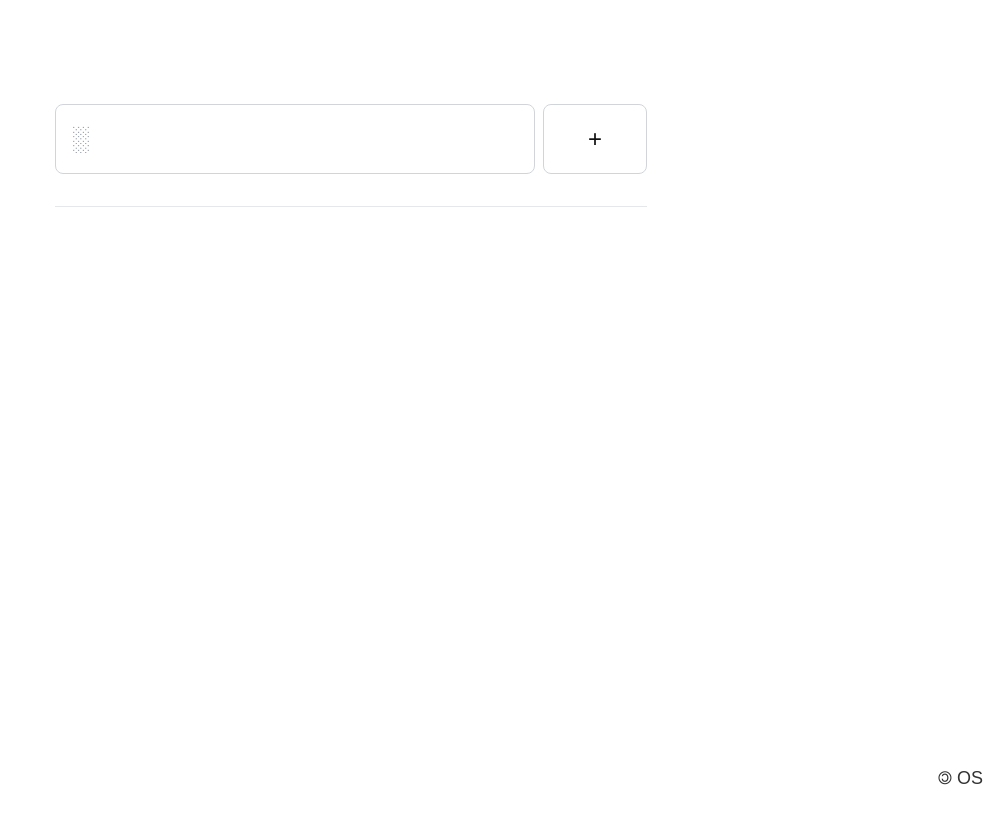
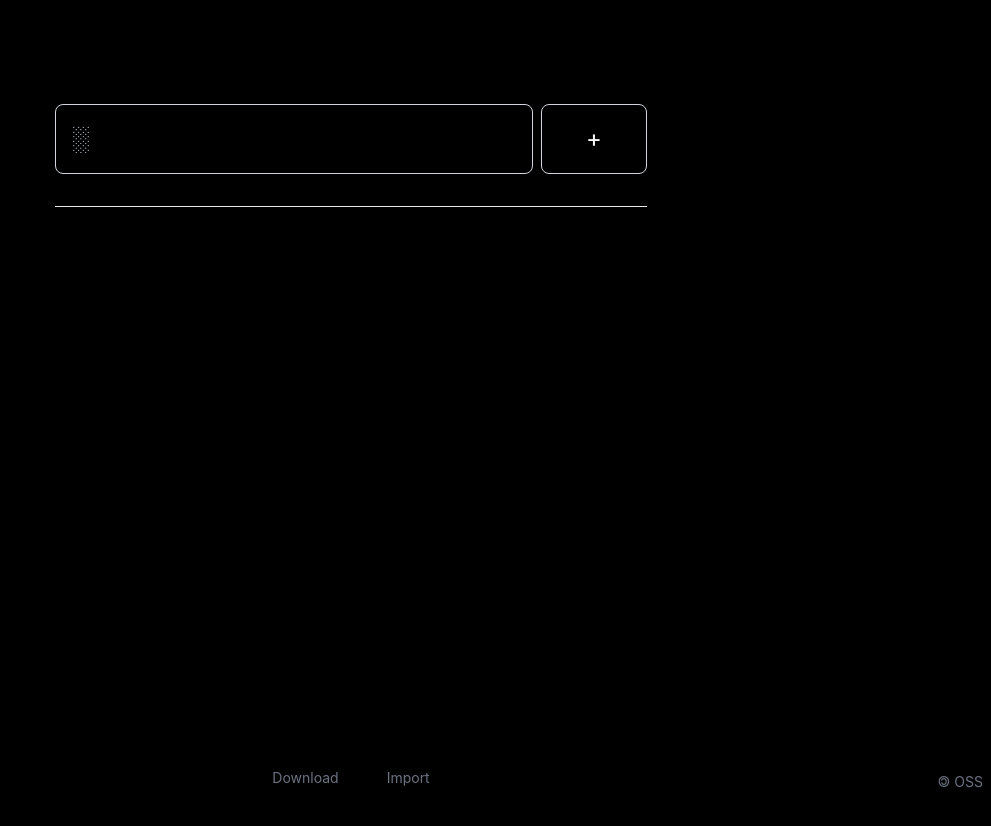
Before and after one commit to fabohax/todo, a Next.js app: page / in a window 1280 px wide. Shown: the top 826 px of the page, without its empty margins (289-1280 px from the left). Before the commit the page ends 800 px from the top, so only its background shows below. Built offline with nearby package versions, Linux system fonts and the light colour scheme.

Commit message:
Added Download/Import Features

```diff
--- a/app/globals.css
+++ b/app/globals.css
@@ -3,19 +3,26 @@
 @tailwind utilities;
 
 :root {
-  --background: #ffffff;
-  --foreground: #111;
+  --foreground-rgb: 255, 255, 255; /* Default: Dark text for light mode */
+  --background-start-rgb: 0, 0, 0; /* Light background */
+  --background-end-rgb: 0, 0, 0; /* Slightly darker for gradient */
 }
 
 @media (prefers-color-scheme: dark) {
   :root {
-    --background: #111;
-    --foreground: #ededed;
+    --foreground-rgb: 255, 255, 255; /* Light text for dark mode */
+    --background-start-rgb: 0, 0, 0; /* Dark background */
+    --background-end-rgb: 20, 20, 20; /* Slightly lighter for gradient */
   }
 }
 
 body {
-  color: var(--foreground);
-  background: var(--background);
-  font-family: Arial, Helvetica, sans-serif;
+  font-family: 'Inter', sans-serif;
+  color: rgb(var(--foreground-rgb));
+  background: linear-gradient(
+    to bottom,
+    rgb(var(--background-start-rgb)),
+    rgb(var(--background-end-rgb))
+  );
+  overflow-x: hidden;
 }
--- a/app/page.tsx
+++ b/app/page.tsx
@@ -14,10 +14,8 @@ export default function Home() {
   const [tasks, setTasks] = useState<Task[]>([]);
   const [completedTasks, setCompletedTasks] = useState<Task[]>([]);
   const [newTask, setNewTask] = useState<string>("");
-
   const [draggedTaskIndex, setDraggedTaskIndex] = useState<number | null>(null);
 
-  // Load tasks from Local Storage on component mount
   useEffect(() => {
     const savedTasks = localStorage.getItem("todo-tasks");
     const savedCompletedTasks = localStorage.getItem("todo-completed-tasks");
@@ -26,75 +24,59 @@ export default function Home() {
     if (savedCompletedTasks) setCompletedTasks(JSON.parse(savedCompletedTasks));
   }, []);
 
-  // Save tasks to Local Storage whenever they change
   useEffect(() => {
     localStorage.setItem("todo-tasks", JSON.stringify(tasks));
     localStorage.setItem("todo-completed-tasks", JSON.stringify(completedTasks));
   }, [tasks, completedTasks]);
 
-  // Format timestamp for display
   const formatDate = (timestamp: string) => {
     if (!timestamp) return "N/A";
     const date = new Date(timestamp);
-    return date.toLocaleString(); // Formats as a readable date
+    return date.toLocaleString();
   };
 
-  // ✅ Ensure createdAt is stored when adding tasks
   const addTask = () => {
     if (newTask.trim()) {
       const newTaskObject: Task = {
         text: newTask,
         completed: false,
-        createdAt: new Date().toISOString(), // Store timestamp
+        createdAt: new Date().toISOString(),
       };
-
       const updatedTasks = [newTaskObject, ...tasks];
       setTasks(updatedTasks);
-      localStorage.setItem("todo-tasks", JSON.stringify(updatedTasks)); // Save to LocalStorage
-
-      setNewTask(""); // Clear input field
+      setNewTask("");
     }
   };
 
-  // ✅ Store completedAt timestamp when completing tasks
   const toggleCompletion = (index: number, isCompleted: boolean) => {
     if (isCompleted) {
       const task = completedTasks[index];
       const updatedCompletedTasks = completedTasks.filter((_, i) => i !== index);
       const updatedTasks = [
         ...tasks,
-        { ...task, completed: false, completedAt: undefined }, // Remove completed timestamp
+        { ...task, completed: false, completedAt: undefined },
       ];
       setCompletedTasks(updatedCompletedTasks);
       setTasks(updatedTasks);
-
-      localStorage.setItem("todo-tasks", JSON.stringify(updatedTasks));
-      localStorage.setItem("todo-completed-tasks", JSON.stringify(updatedCompletedTasks));
     } else {
       const task = tasks[index];
       const updatedTasks = tasks.filter((_, i) => i !== index);
       const updatedCompletedTasks = [
         ...completedTasks,
-        { ...task, completed: true, completedAt: new Date().toISOString() }, // Store completion timestamp
+        { ...task, completed: true, completedAt: new Date().toISOString() },
       ];
       setTasks(updatedTasks);
       setCompletedTasks(updatedCompletedTasks);
-
-      localStorage.setItem("todo-tasks", JSON.stringify(updatedTasks));
-      localStorage.setItem("todo-completed-tasks", JSON.stringify(updatedCompletedTasks));
     }
   };
 
-  // Delete task
   const deleteTask = (index: number, isCompleted: boolean) => {
     if (isCompleted) {
       const updatedCompletedTasks = completedTasks.filter((_, i) => i !== index);
       setCompletedTasks(updatedCompletedTasks);
-      localStorage.setItem("todo-completed-tasks", JSON.stringify(updatedCompletedTasks));
     } else {
       const updatedTasks = tasks.filter((_, i) => i !== index);
       setTasks(updatedTasks);
-      localStorage.setItem("todo-tasks", JSON.stringify(updatedTasks));
     }
   };
 
@@ -116,23 +98,63 @@ export default function Home() {
       reorderedTasks.splice(targetIndex, 0, movedTask);
       setTasks(reorderedTasks);
     }
-
     setDraggedTaskIndex(null);
   };
 
+  const downloadBackup = () => {
+    const backupData = {
+      "todo-tasks": tasks,
+      "todo-completed-tasks": completedTasks,
+      backupDate: new Date().toISOString()
+    };
+    const blob = new Blob([JSON.stringify(backupData, null, 2)], { type: 'application/json' });
+    const url = window.URL.createObjectURL(blob);
+    const link = document.createElement('a');
+    link.href = url;
+    link.download = `todo-backup-${new Date().toISOString().split('T')[0]}.json`;
+    document.body.appendChild(link);
+    link.click();
+    document.body.removeChild(link);
+    window.URL.revokeObjectURL(url);
+  };
+
+  // New function to handle file upload
+  const handleFileUpload = (event: React.ChangeEvent<HTMLInputElement>) => {
+    const file = event.target.files?.[0];
+    if (!file) return;
+
+    const reader = new FileReader();
+    reader.onload = (e) => {
+      try {
+        const backupData = JSON.parse(e.target?.result as string);
+
+        // Validate the backup data structure
+        if (backupData["todo-tasks"] && Array.isArray(backupData["todo-tasks"])) {
+          setTasks(backupData["todo-tasks"]);
+        }
+        if (backupData["todo-completed-tasks"] && Array.isArray(backupData["todo-completed-tasks"])) {
+          setCompletedTasks(backupData["todo-completed-tasks"]);
+        }
+
+        // Reset file input
+        event.target.value = "";
+      } catch (error) {
+        console.error("Error parsing backup file:", error);
+        alert("Invalid backup file format");
+      }
+    };
+    reader.readAsText(file);
+  };
+
   return (
-    <div className="p-6 lg:w-1/2 lg:mx-auto my-20 text-[1.5rem]">
+    <div className="p-6 lg:w-1/2 lg:mx-auto my-20 text-[1.5rem] h-screen">
       {/* Add Task Section */}
       <div className="flex items-center space-x-2 mb-8">
         <input
           type="text"
           value={newTask}
           onChange={(e) => setNewTask(e.target.value)}
-          onKeyDown={(e) => {
-            if (e.key === "Enter") {
-              addTask();
-            }
-          }}
+          onKeyDown={(e) => e.key === "Enter" && addTask()}
           placeholder="░"
           className="p-4 border border-gray-300 rounded-lg w-full bg-transparent"
         />
@@ -143,6 +165,8 @@ export default function Home() {
           +
         </button>
       </div>
+
+
 
       {/* Pending Tasks */}
       <ul className="mb-8 space-y-4">
@@ -220,8 +244,32 @@ export default function Home() {
           </li>
         ))}
       </ul>
+      {/* Backup Controls */}
+      <div className="fixed items-center justify-center bottom-2 left-0 right-0 mx-auto text-center text-sm flex space-x-4 w-fit">
+        <button
+          onClick={downloadBackup}
+          className="px-4 py-1 text-gray-500 rounded-lg bg-transparent hover:bg-white hover:text-black transition"
+        >
+          Download
+        </button>
+        <label className="px-4 py-1 text-gray-500 rounded-lg bg-transparent hover:bg-white hover:text-black transition cursor-pointer">
+          Import
+          <input
+            type="file"
+            accept=".json"
+            onChange={handleFileUpload}
+            className="hidden"
+          />
+        </label>
+      </div>
       <div>
-        <Link href="https://github.com/fabohax/todo" target="_blank" className="absolute bottom-2 right-2 mx-auto hover:underline text-[.75em] text-[#333]">🄯 OS</Link>
+        <Link
+          href="https://github.com/fabohax/todo"
+          target="_blank"
+          className="fixed bottom-2 right-2 mx-auto hover:underline text-[.75em] text-gray-500 text-sm"
+        >
+          🄯 OSS
+        </Link>
       </div>
     </div>
   );
--- a/package.json
+++ b/package.json
@@ -9,7 +9,6 @@
     "lint": "next lint"
   },
   "dependencies": {
-    "@helia/http": "^2.0.2",
     "axios": "^1.7.9",
     "next": "15.1.3",
     "react": "^19.0.0",
```
Also changed, not shown: 1 other file (tests, documents, lock files or other folders).
